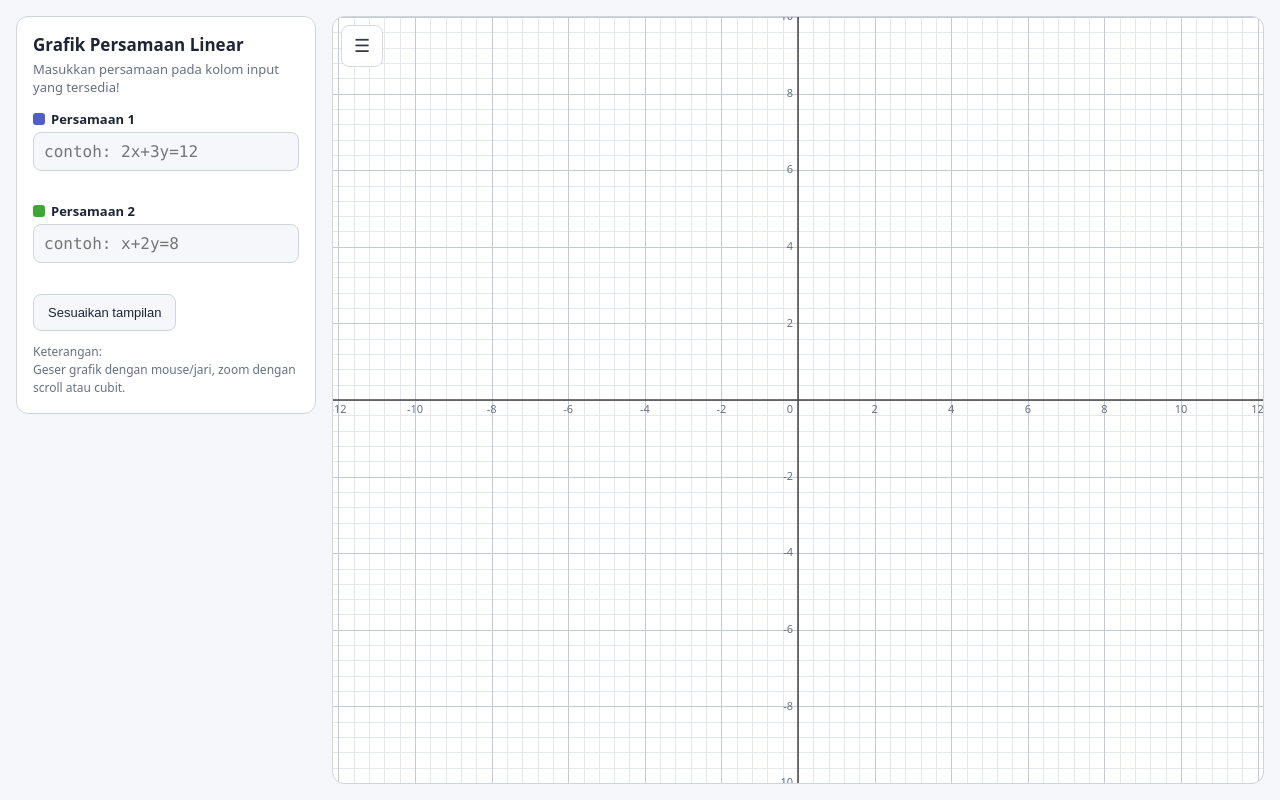
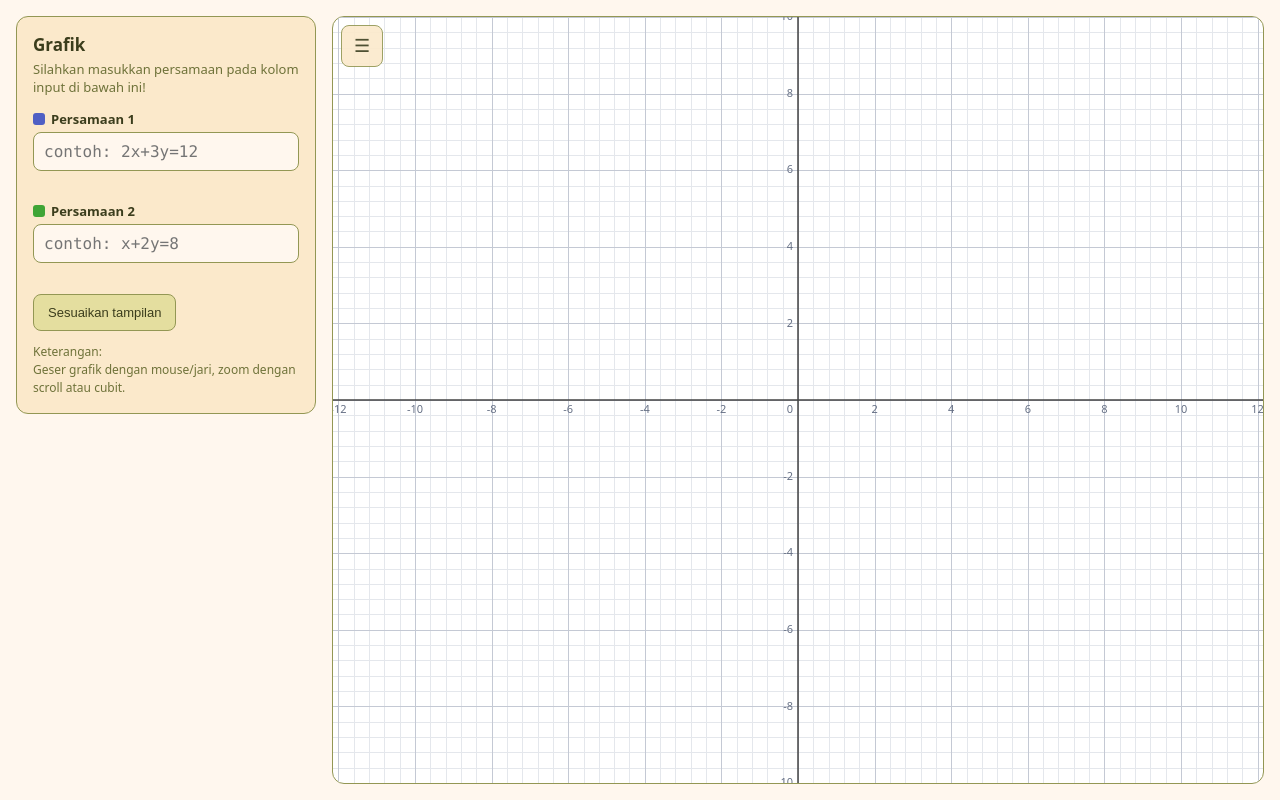
Before and after one commit to infinightstd/grafik-persamaan, a plain HTML site: page index.html in a window 1280 px wide. Drawn offline with Linux system fonts and the light colour scheme.

Commit message:
kembalikan warna grafik

```diff
--- a/index.html
+++ b/index.html
@@ -5,8 +5,7 @@
 <meta name="viewport" content="width=device-width, initial-scale=1, viewport-fit=cover">
 <title>Grafik Persamaan Linear</title>
 <style>
-:root{--bg:#f6f7fb;--panel:#fff;--text:#1d2433;--muted:#667085;--border:#d0d5dd;--grid:#e4e7ec;--grid2:#c4c9d4;--axis:#444;--c1:#4f5fc4;--c2:#3fa535;--pt:#e0453a;--cv:#fff;box-sizing:border-box;padding-top:env(safe-area-inset-top,0px);padding-bottom:env(safe-area-inset-bottom,0px)}
-@media (prefers-color-scheme:dark){:root:not([data-theme="light"]){--bg:#12151c;--panel:#1b1f29;--text:#e8ebf2;--muted:#9aa3b5;--border:#394052;--grid:#2a3040;--grid2:#3d4558;--axis:#aab;--c1:#7d8cff;--c2:#6fd264;--pt:#ff6b5e;--cv:#161a22}}
+:root{--bg:#fff7ee;--panel:#fbe9cb;--text:#3b3d1c;--muted:#6e7239;--border:#939754;--grid:#e4e7ec;--grid2:#c4c9d4;--axis:#444;--tick:#667085;--accent:#939754;--btn:#e4de9f;--c1:#4f5fc4;--c2:#3fa535;--pt:#e0453a;--cv:#fff;color-scheme:light;box-sizing:border-box;padding-top:env(safe-area-inset-top,0px);padding-bottom:env(safe-area-inset-bottom,0px)}
 *{box-sizing:border-box}
 body{margin:0;background:var(--bg);color:var(--text);font-family:system-ui,-apple-system,"Segoe UI",Roboto,sans-serif}
 .app{display:flex;gap:16px;padding:16px;padding-left:max(16px,env(safe-area-inset-left,0px));padding-right:max(16px,env(safe-area-inset-right,0px));min-height:100vh;min-height:100dvh;max-width:1400px;margin:0 auto}
@@ -17,12 +16,12 @@ p.sub{font-size:13px;color:var(--muted);margin:0 0 14px}
 label{display:flex;align-items:center;gap:6px;font-size:13px;font-weight:600;margin-bottom:4px}
 .dot{width:12px;height:12px;border-radius:3px;display:inline-block}
 input[type=text]{width:100%;padding:9px 10px;border:1px solid var(--border);border-radius:8px;font-size:16px;background:var(--bg);color:var(--text);font-family:ui-monospace,Menlo,Consolas,monospace}
-input:focus{outline:2px solid var(--c1);border-color:transparent}
+input:focus{outline:2px solid var(--accent);border-color:transparent}
 .err{color:var(--pt);font-size:12px;min-height:16px;margin-top:3px}
 .info{font-size:14px;padding:10px;border-radius:8px;background:var(--bg);border:1px solid var(--border);margin-top:6px;line-height:1.5}
 .btns{display:flex;gap:8px;margin-top:12px;flex-wrap:wrap}
-button{border:1px solid var(--border);background:var(--bg);color:var(--text);padding:10px 14px;border-radius:8px;cursor:pointer;font-size:13px}
-button:hover{border-color:var(--c1)}
+button{border:1px solid var(--border);background:var(--btn);color:var(--text);padding:10px 14px;border-radius:8px;cursor:pointer;font-size:13px}
+button:hover{border-color:var(--accent);filter:brightness(.96)}
 .hint{font-size:12px;color:var(--muted);margin-top:12px;line-height:1.5}
 .stage{flex:1;min-width:0;background:var(--cv);border:1px solid var(--border);border-radius:12px;overflow:hidden;position:relative;height:calc(100vh - 32px);height:calc(100dvh - 32px);min-height:260px;touch-action:none}
 .toggle{position:absolute;top:8px;left:8px;width:42px;height:42px;padding:0;font-size:18px;background:var(--panel);z-index:2;opacity:.9}
@@ -48,8 +47,8 @@ canvas.drag{cursor:grabbing}
 <body>
 <div class="app">
   <div class="panel">
-    <h1>Grafik Persamaan Linear</h1>
-    <p class="sub">Masukkan persamaan pada kolom input yang tersedia!</p>
+    <h1>Grafik</h1>
+    <p class="sub">Silahkan masukkan persamaan pada kolom input di bawah ini!</p>
     <div class="row">
       <label><span class="dot" style="background:var(--c1)"></span>Persamaan 1</label>
       <input type="text" id="e1" value="" placeholder="contoh: 2x+3y=12" spellcheck="false" autocomplete="off">
@@ -192,7 +191,7 @@ function draw(){
   if(ay>=0&&ay<=H){ctx.moveTo(0,ay);ctx.lineTo(W,ay);}
   ctx.stroke();
   // label
-  ctx.fillStyle=css('--muted');ctx.font='11px system-ui,sans-serif';
+  ctx.fillStyle=css('--tick');ctx.font='11px system-ui,sans-serif';
   const lx=Math.min(Math.max(ay,14),H-6);
   ctx.textAlign='center';ctx.textBaseline='top';
   const yl=Math.min(Math.max(ay+4,2),H-16);
```
